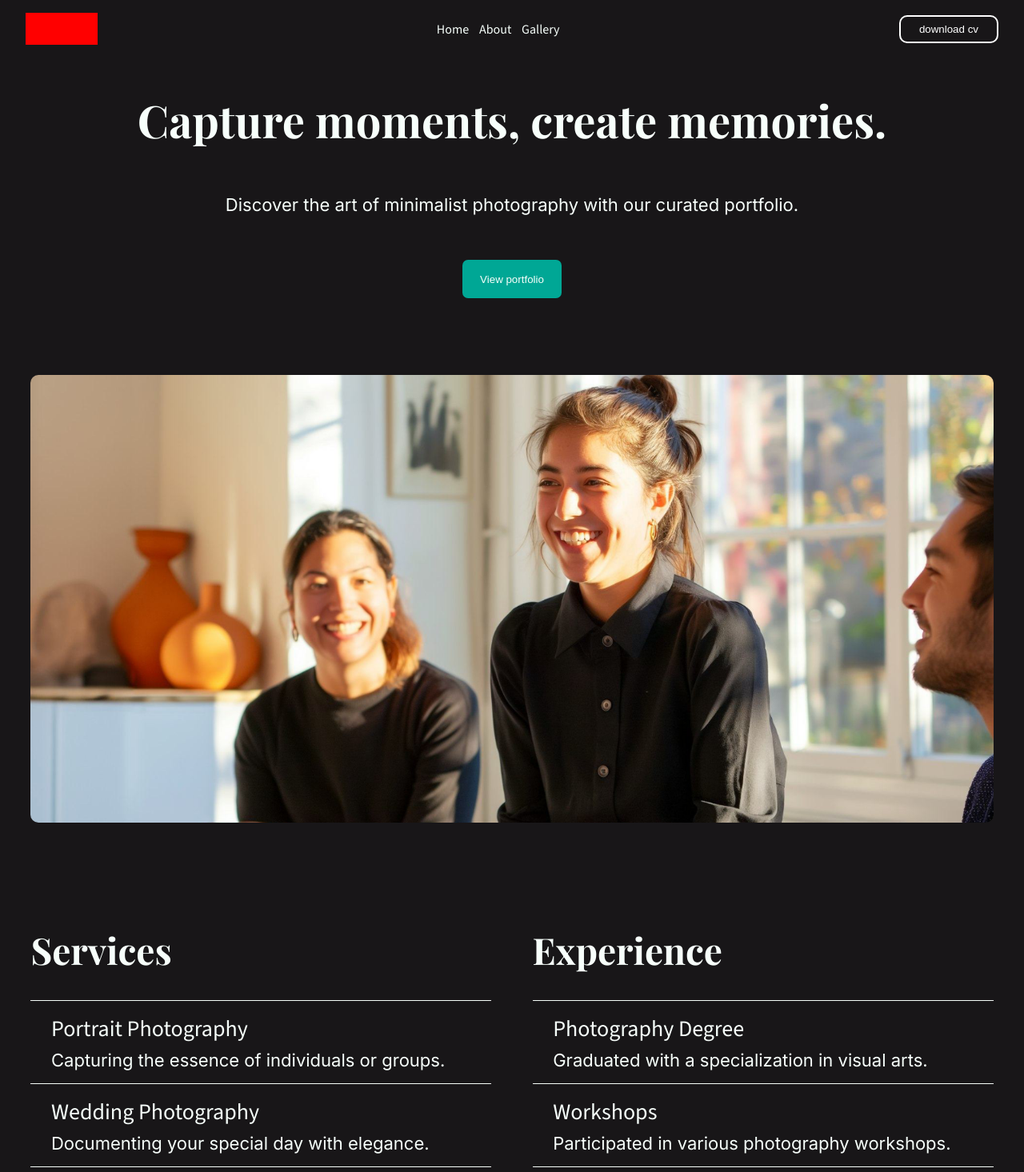
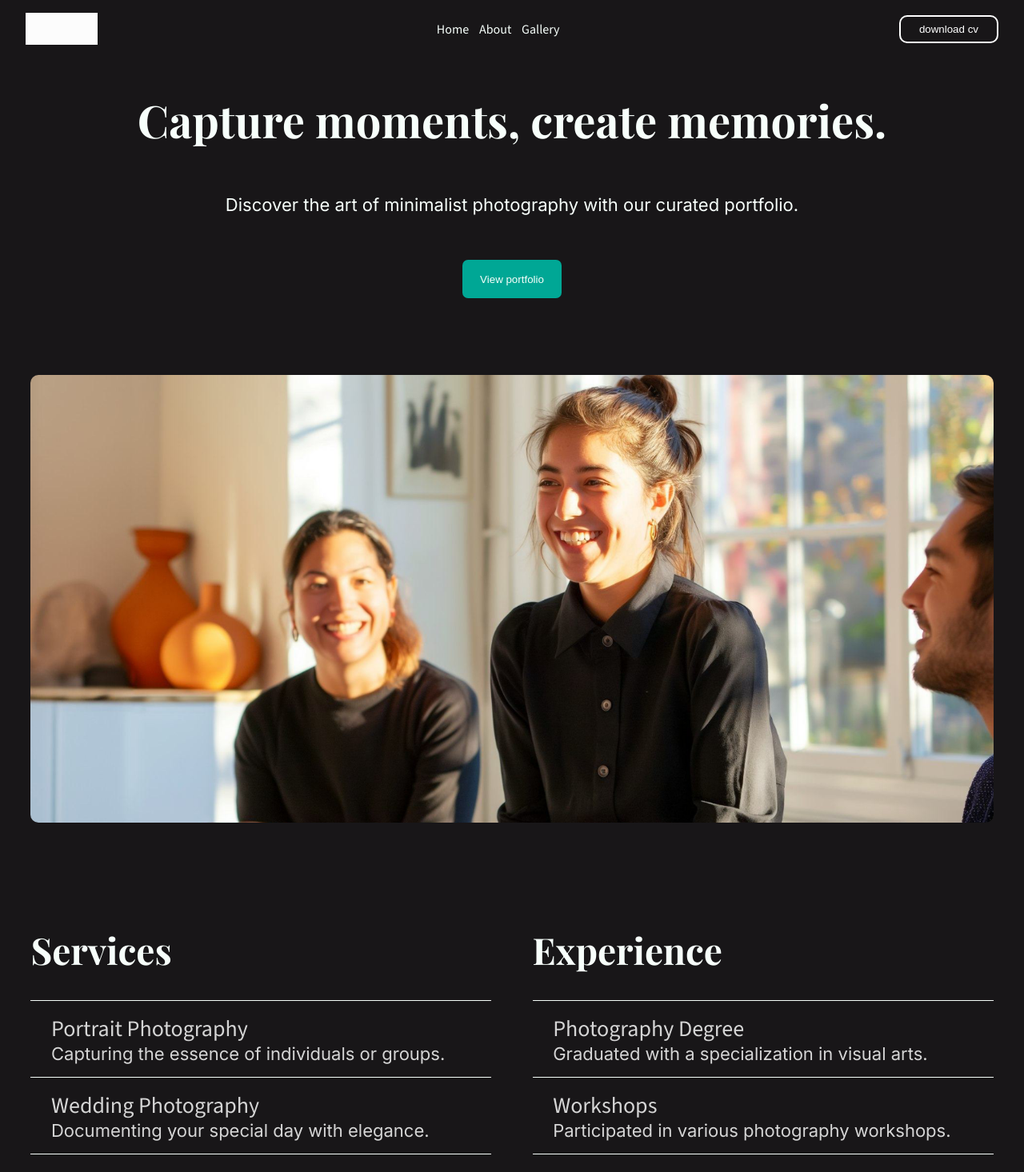
Before and after one commit to horodeski/PhotographerPortfolio, a Vue app: page / in a window 1280 px wide. Shown: the top 1466 px of the page at 80% size. Built offline with nearby package versions, Linux system fonts and the light colour scheme; some icons are missing; a web font is replaced by a local one.

Commit message:
Efeito de brilho no hover do link

```diff
--- a/src/assets/main.css
+++ b/src/assets/main.css
@@ -19,7 +19,24 @@ body {
 a {
   font-family: 'Source Sans 3', sans-serif !important;
   color: #f7fffb;
+  transition: 0.2s all ease-in-out;
   text-decoration: none;
+}
+
+a:hover {
+  display: block;
+  text-shadow:
+    0 0 1px #6b6b6b,
+    0 0 2px #6b6b6b,
+    0 0 4px #6b6b6b,
+    0 0 8px #6b6b6b;
+  will-change: filter, color;
+  filter: saturate(60%);
+  animation: flicker steps(100) 1s 1s infinite;
+}
+
+input:focus {
+  border: white 1px solid !important;
 }
 
 h1,
--- a/src/components/AboutMe.vue
+++ b/src/components/AboutMe.vue
@@ -3,21 +3,25 @@
     <div class="col">
       <h2>Services</h2>
       <div class="card" v-for="service in services" :key="service.title">
+        <a href="">
           <span>{{ service.title }}</span>
           <div>
             <p>{{ service.description }}</p>
             <i class="ph ph-arrow-right"></i>
           </div>
+        </a>
       </div>
     </div>
     <div class="col">
       <h2>Experience</h2>
       <div class="card" v-for="experience in experiences" :key="experience.title">
+        <a href="">
           <span>{{ experience.title }}</span>
           <div>
             <p>{{ experience.description }}</p>
             <i class="ph ph-arrow-right"></i>
           </div>
+        </a>
       </div>
     </div>
   </section>
@@ -70,7 +74,7 @@ const experiences = [
   display: flex;
   flex-direction: column;
   gap: 1vh;
-  transition: 0.3s all ease-in-out;
+  transition: 0.2s all ease-in-out;
 }
 
 .about .col .card div {
@@ -78,12 +82,16 @@ const experiences = [
   justify-content: space-between;
   align-items: center;
 }
+
+.about .col .card * {
+  color: #d5d5d5 !important;
+}
+
 .about .col .card div i {
   font-size: 2em;
-  color: #72656d;
 }
-.about .col .card:hover div i {
-  color: #f7fffb;
+.about .col .card:hover * {
+  color: #f7fffb !important;
 }
 
 .col .card:last-child {
--- a/src/components/NavBar.vue
+++ b/src/components/NavBar.vue
@@ -27,7 +27,7 @@ nav ul {
 }
 
 nav .logo {
-  background-color: red;
+  background-color: rgb(252, 252, 252);
   width: 7vw;
   height: 5vh;
 }
--- a/src/components/ProjectsSection.vue
+++ b/src/components/ProjectsSection.vue
@@ -8,7 +8,9 @@
     </div>
     <div class="description">
       <h2>Our Gallery</h2>
-      <p>Explore Our Work</p>
+      <a href="">
+        <p>Explore Our Work</p>
+      </a>
     </div>
   </section>
 </template>
```
Lines whose indentation alone changed are shown as unchanged.
